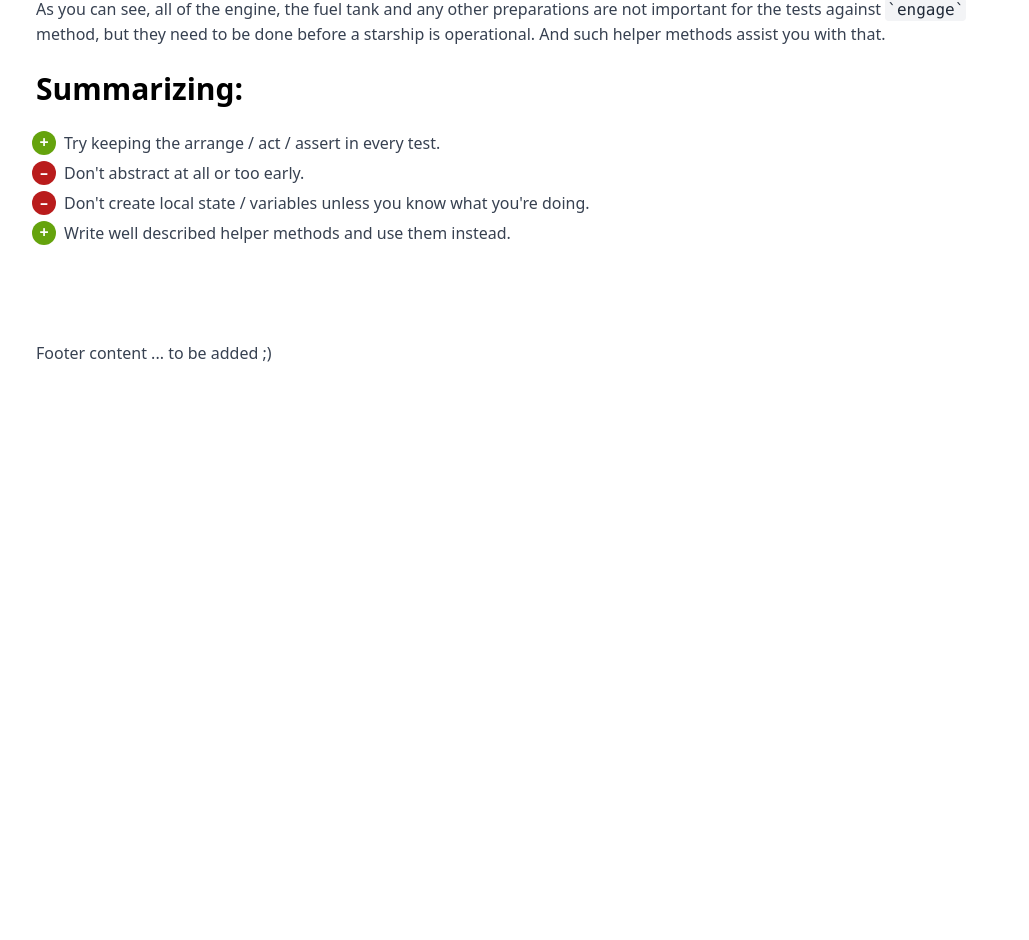
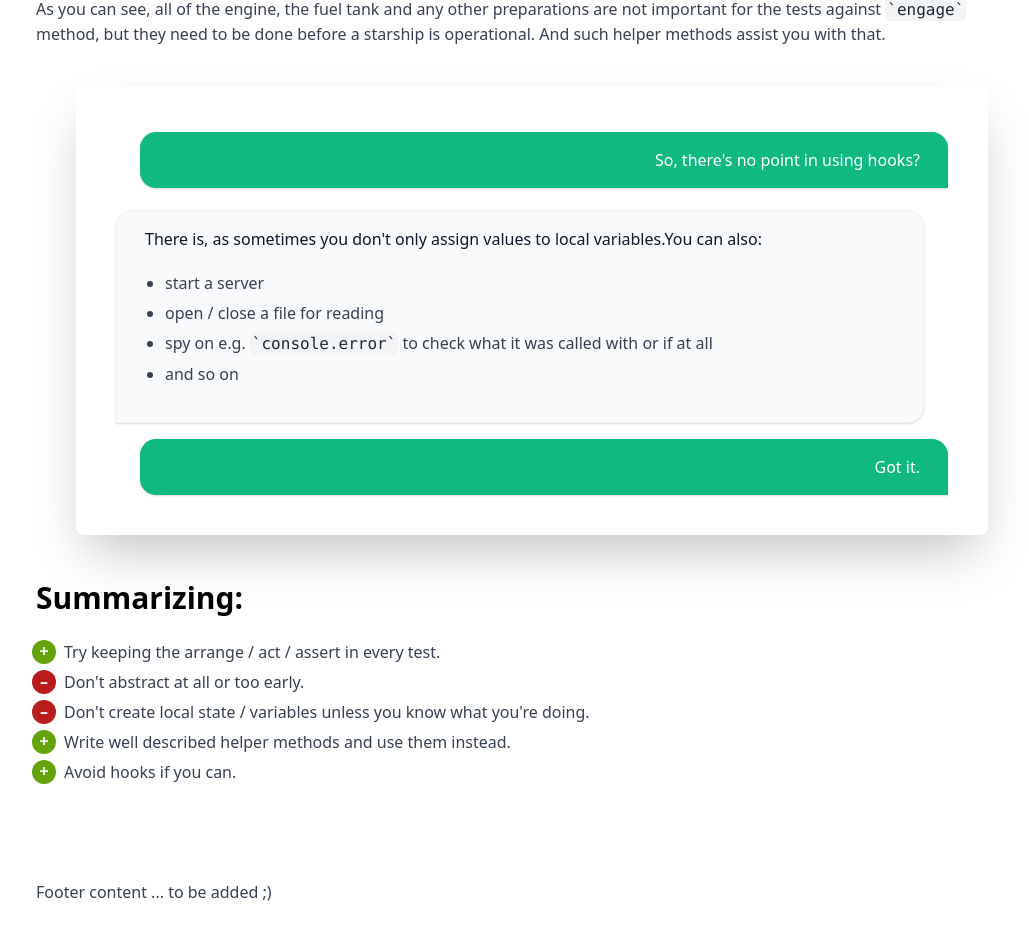
Before and after one commit to smolak/howtotest, a Next.js app: page /structure-of-a-test-suite in a window 1280 px wide. Shown: the part 8580-9520 px from the top of the page, without its empty margins (108-1137 px from the left). Before the commit the page ends 8981 px from the top, so only its background shows below. Built offline with nearby package versions, Linux system fonts and the light colour scheme.

Commit message:
Improve further

```diff
--- a/pages/structure-of-a-test-suite.js
+++ b/pages/structure-of-a-test-suite.js
@@ -435,6 +435,21 @@ function createAndPrepareStarship() {
               tests against <code>`engage`</code> method, but they need to be done before a starship is operational. And
               such helper methods assist you with that.
             </p>
+            <ul className="conversation starting-you">
+              <li>So, there's no point in using hooks?</li>
+              <li>
+                There is, as sometimes you don't only assign values to local variables.You can also:
+                <ul>
+                  <li>start a server</li>
+                  <li>open / close a file for reading</li>
+                  <li>
+                    spy on e.g. <code>`console.error`</code> to check what it was called with or if at all
+                  </li>
+                  <li>and so on</li>
+                </ul>
+              </li>
+              <li>Got it.</li>
+            </ul>
           </section>
           <section>
             <h3 className="text-3xl font-black leading-normal">Summarizing:</h3>
@@ -443,6 +458,7 @@ function createAndPrepareStarship() {
               <li className="dont">Don't abstract at all or too early.</li>
               <li className="dont">Don't create local state / variables unless you know what you're doing.</li>
               <li className="do">Write well described helper methods and use them instead.</li>
+              <li className="do">Avoid hooks if you can.</li>
               <li></li>
             </ul>
           </section>
--- a/styles/globals.css
+++ b/styles/globals.css
@@ -48,11 +48,11 @@
         @apply rounded-lg p-10 m-10 list-none flex flex-col space-y-4 shadow-2xl font-light;
     }
 
-    .conversation li, .conversation.starting-me li, .conversation.starting-you li:nth-child(odd) {
+    .conversation > li, .conversation.starting-me > li, .conversation.starting-you > li:nth-child(odd) {
         @apply ml-6 mr-0 rounded-2xl rounded-br-none bg-green-500 px-7 py-4 text-white text-right shadow border-0;
     }
 
-    .conversation li:nth-child(odd), .conversation.starting-me li:nth-child(odd), .conversation.starting-you li {
+    .conversation > li:nth-child(odd), .conversation.starting-me > li:nth-child(odd), .conversation.starting-you > li {
         @apply ml-0 mr-6 rounded-bl-none rounded-br-2xl bg-gray-50 text-gray-900 text-left border border-gray-100 border-solid;
     }
 
```
